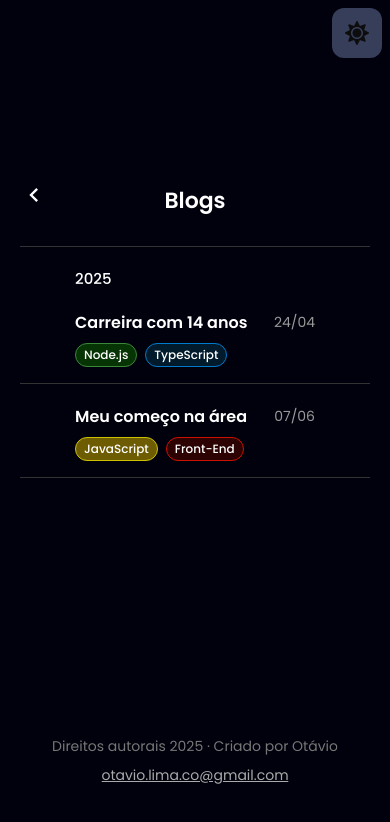
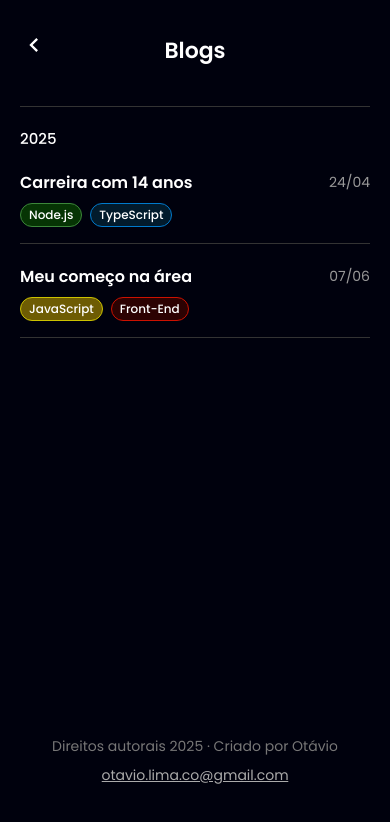
Before and after one commit to otaviolimac/otavio_portfolio, a React (Vite) app in the folder frontend/: page /blogs in a window 390 px wide. Shown: the top 822 px of the page. Built offline with nearby package versions, Linux system fonts and the light colour scheme.

Commit message:
Responsive

```diff
--- a/frontend/src/App.tsx
+++ b/frontend/src/App.tsx
@@ -7,14 +7,12 @@ import Projects from './pages/Projects';
 import Networks from './pages/Networks';
 import Course from './pages/Course';
 import Tech from './pages/Tech';
-import ToggleTheme from './components/ToggleTheme';
 import Costs from './pages/Costs';
 
 function App() {
 
   return (
     <>
-    <ToggleTheme />
     <BrowserRouter>
       <Routes>
         <Route path="/" element={<HeroSection />} />
--- a/frontend/src/pages/HeroSection.tsx
+++ b/frontend/src/pages/HeroSection.tsx
@@ -12,6 +12,7 @@ import Toast from '../components/Toast.tsx';
 import { MdKeyboardArrowRight } from "react-icons/md";
 import { MdError } from "react-icons/md";
 import { FaCheckCircle } from "react-icons/fa";
+import ToggleTheme from '../components/ToggleTheme.tsx';
 
 function HeroSection() {
   const [message, setMessage] = useState('');
@@ -43,6 +44,8 @@ function HeroSection() {
   };
 
   return (
+    <>
+      <ToggleTheme />
       <section className={styles.hero}>
         {toast && (
           <Toast message={toast.msg} type={toast.type} onClose={() => setToast(null)} />
@@ -79,6 +82,7 @@ function HeroSection() {
           <Footer footerhero={true}/>
         </div>
       </section>
+    </>
   );
 }
 
--- a/frontend/src/styles/ArticleLayout.module.css
+++ b/frontend/src/styles/ArticleLayout.module.css
@@ -97,4 +97,13 @@
         gap: 20px;
         margin-top: 100px;
     }
+
+    .container {
+        margin-top: -50px;
+        padding: 40px 20px;
+    }
+
+    .defaultHead {
+        height: 100px;
+    }
 }
--- a/frontend/src/styles/BlogItem.module.css
+++ b/frontend/src/styles/BlogItem.module.css
@@ -103,4 +103,16 @@
   .span {
     max-width: 350px;
   }
+
+  .header {
+    padding: 0;
+  }
+
+  .tags {
+    padding: 0;
+  }
+
+  .text {
+    padding: 0;
+  }
 }
--- a/frontend/src/styles/Footer.module.css
+++ b/frontend/src/styles/Footer.module.css
@@ -71,7 +71,7 @@
     position: absolute;
     flex-direction: column;
     text-align: center;
-    margin-top: -200px;
+    margin-top: -150px;
     gap: 0.5rem;
   }
 }
--- a/frontend/src/styles/ProjectItem.module.css
+++ b/frontend/src/styles/ProjectItem.module.css
@@ -32,3 +32,10 @@
   color: #888;
   transition: color 0.2s;
 }
+
+@media (max-width: 480px) {
+  .container {
+    padding: 0;
+    margin: 0;
+  }
+}
```
Lines whose indentation alone changed are shown as unchanged.
